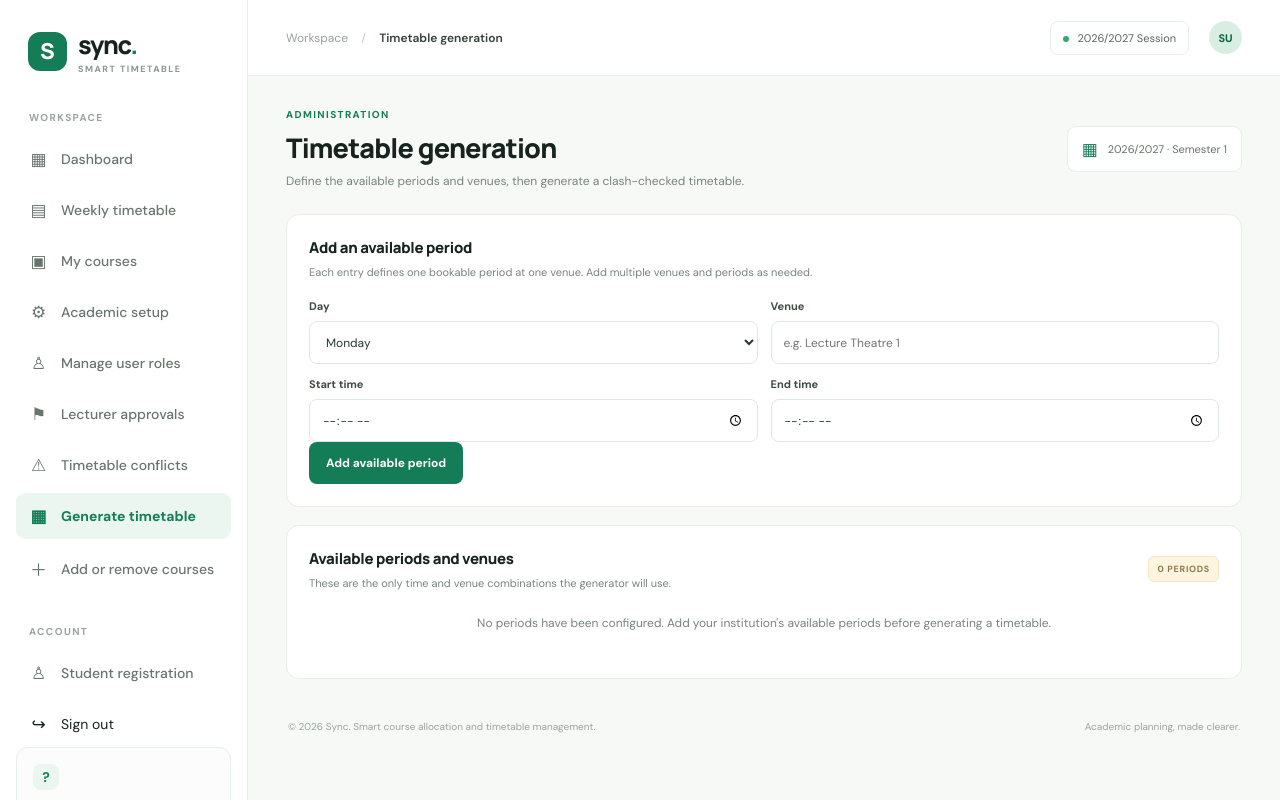
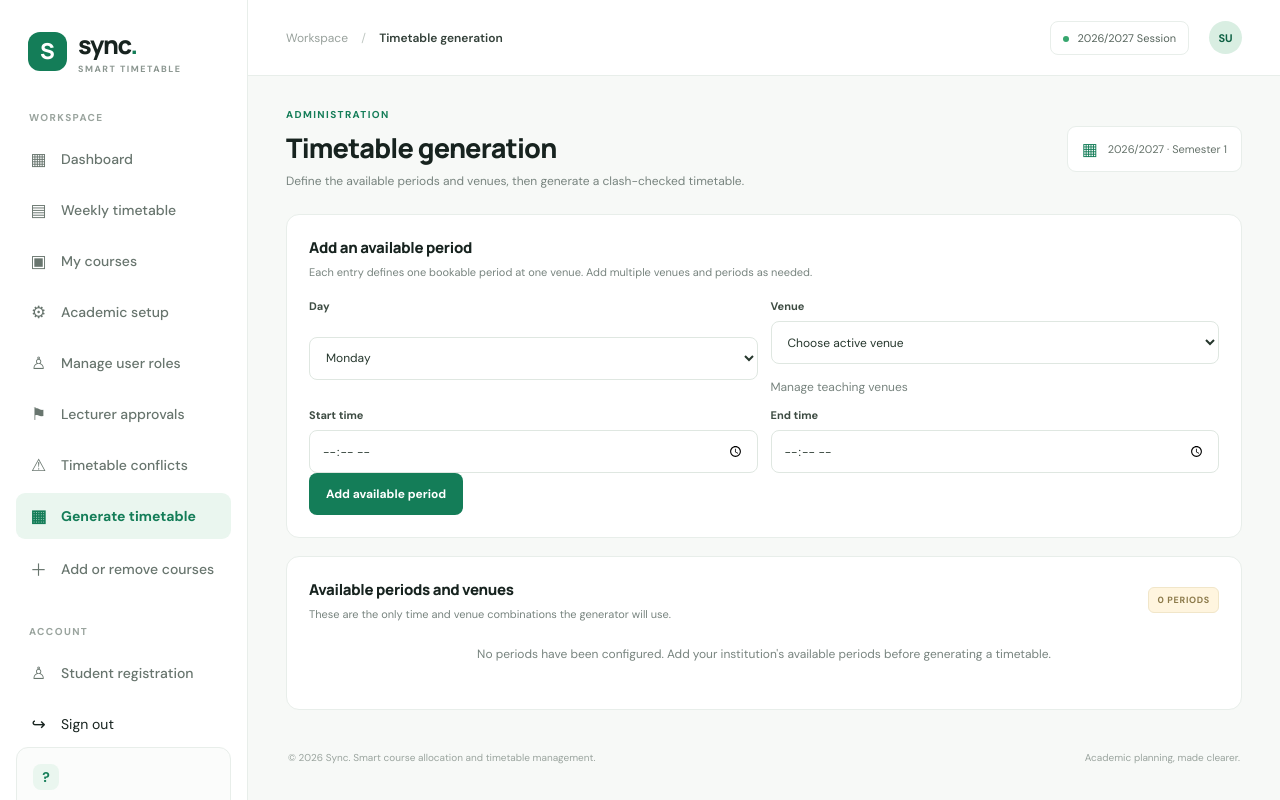
Before and after one commit to mediikon-tech/SYNC---project, a PHP site: page /admin_timetable.php in a window 1280 px wide. Run offline with PHP 8.4, Linux system fonts and the light colour scheme; the visitor is signed in with stand-in values (Sample User, id 1); tables that the repository leaves empty hold one stand-in row (values such as "Sample post").

Commit message:
Allow administrators to edit timetable availability periods and choose managed venues

```diff
--- a/admin_timetable.php
+++ b/admin_timetable.php
@@ -21,6 +21,7 @@ $days = ['Monday', 'Tuesday', 'Wednesday', 'Thursday', 'Friday', 'Saturday', 'Su
 $error = '';
 $success = '';
 $generationSummary = null;
+$venueOptions = $pdo->query('SELECT name FROM venues WHERE is_active = 1 ORDER BY name')->fetchAll(PDO::FETCH_COLUMN);
 
 function sync_generator_time_valid(string $time): bool
 {
@@ -39,8 +40,8 @@ if ($_SERVER['REQUEST_METHOD'] === 'POST') {
 
         if (!in_array($day, $days, true) || !sync_generator_time_valid($start) ||
             !sync_generator_time_valid($end) || $end <= $start ||
-            $venue === '' || strlen($venue) > 120) {
-            $error = 'Enter a valid day, time range, and venue. The end time must be later than the start time.';
+            !in_array($venue, $venueOptions, true)) {
+            $error = 'Choose an active venue and a valid day and time range. The end time must be later than the start time.';
         } else {
             try {
                 $insert = $pdo->prepare(
@@ -65,6 +66,29 @@ if ($_SERVER['REQUEST_METHOD'] === 'POST') {
                     error_log('Sync availability insert failed: ' . $exception->getMessage());
                     $error = 'The availability slot could not be saved.';
                 }
+            }
+        }
+    } elseif ($action === 'update_slot') {
+        $slotId = filter_var($_POST['slot_id'] ?? null, FILTER_VALIDATE_INT);
+        $day = (string) ($_POST['day_of_week'] ?? '');
+        $start = (string) ($_POST['start_time'] ?? '');
+        $end = (string) ($_POST['end_time'] ?? '');
+        $venue = trim((string) ($_POST['venue'] ?? ''));
+        if (!$slotId || !in_array($day, $days, true) || !sync_generator_time_valid($start) ||
+            !sync_generator_time_valid($end) || $end <= $start || !in_array($venue, $venueOptions, true)) {
+            $error = 'Choose a valid day, time range, and active venue for this period.';
+        } else {
+            try {
+                $update = $pdo->prepare(
+                    'UPDATE timetable_availability SET day_of_week=?, start_time=?, end_time=?, venue=?
+                     WHERE id=? AND academic_session=? AND semester=?'
+                );
+                $update->execute([$day,$start,$end,$venue,$slotId,$session,$semester]);
+                $success = $update->rowCount() ? 'Available period updated.' : 'No changes were made, or that period was not found.';
+            } catch (PDOException $exception) {
+                $error = $exception->getCode() === '23000'
+                    ? 'That exact day, time, and venue combination already exists.'
+                    : 'The available period could not be updated.';
             }
         }
     } elseif ($action === 'delete_slot') {
@@ -329,7 +353,7 @@ require __DIR__ . '/includes/header.php';
     <input type="hidden" name="action" value="add_slot">
     <div class="form-grid">
       <div class="field-group"><label for="day_of_week">Day</label><select id="day_of_week" name="day_of_week" required><?php foreach ($days as $day): ?><option value="<?= e($day) ?>"><?= e($day) ?></option><?php endforeach; ?></select></div>
-      <div class="field-group"><label for="venue">Venue</label><input id="venue" name="venue" maxlength="120" placeholder="e.g. Lecture Theatre 1" required></div>
+      <div class="field-group"><label for="venue">Venue</label><select id="venue" name="venue" required><option value="">Choose active venue</option><?php foreach ($venueOptions as $venueOption): ?><option value="<?= e($venueOption) ?>"><?= e($venueOption) ?></option><?php endforeach; ?></select><small class="muted"><a href="admin_setup.php">Manage teaching venues</a></small></div>
       <div class="field-group"><label for="start_time">Start time</label><input id="start_time" name="start_time" type="time" required></div>
       <div class="field-group"><label for="end_time">End time</label><input id="end_time" name="end_time" type="time" required></div>
     </div>
@@ -343,12 +367,19 @@ require __DIR__ . '/includes/header.php';
     <div class="empty-state">No periods have been configured. Add your institution's available periods before generating a timetable.</div>
   <?php else: ?>
     <div class="table-scroll"><table class="data-table"><thead><tr><th>Day</th><th>Time</th><th>Venue</th><th>Action</th></tr></thead><tbody>
-      <?php foreach ($availability as $slot): ?><tr>
-        <td><?= e($slot['day_of_week']) ?></td>
-        <td><?= e(date('g:i A', strtotime($slot['start_time'])) . ' to ' . date('g:i A', strtotime($slot['end_time']))) ?></td>
-        <td><?= e($slot['venue']) ?></td>
-        <td><form method="post" action="admin_timetable.php" onsubmit="return confirm('Remove this available period?');"><input type="hidden" name="csrf_token" value="<?= e(csrf_token()) ?>"><input type="hidden" name="action" value="delete_slot"><input type="hidden" name="slot_id" value="<?= (int) $slot['id'] ?>"><button class="small-action remove-course" type="submit">Remove</button></form></td>
-      </tr><?php endforeach; ?>
+      <?php foreach ($availability as $slot): ?><tr><td colspan="4">
+        <form method="post" action="admin_timetable.php" class="inline-edit-form">
+          <input type="hidden" name="csrf_token" value="<?= e(csrf_token()) ?>">
+          <input type="hidden" name="action" value="update_slot">
+          <input type="hidden" name="slot_id" value="<?= (int) $slot['id'] ?>">
+          <select name="day_of_week"><?php foreach ($days as $day): ?><option value="<?= e($day) ?>" <?= $slot['day_of_week'] === $day ? 'selected' : '' ?>><?= e($day) ?></option><?php endforeach; ?></select>
+          <input name="start_time" type="time" value="<?= e(substr($slot['start_time'],0,5)) ?>" required>
+          <input name="end_time" type="time" value="<?= e(substr($slot['end_time'],0,5)) ?>" required>
+          <select name="venue"><?php foreach ($venueOptions as $venueOption): ?><option value="<?= e($venueOption) ?>" <?= $slot['venue'] === $venueOption ? 'selected' : '' ?>><?= e($venueOption) ?></option><?php endforeach; ?></select>
+          <button class="small-action add-course" type="submit">Save</button>
+        </form>
+        <form method="post" action="admin_timetable.php" onsubmit="return confirm('Remove this available period?');"><input type="hidden" name="csrf_token" value="<?= e(csrf_token()) ?>"><input type="hidden" name="action" value="delete_slot"><input type="hidden" name="slot_id" value="<?= (int) $slot['id'] ?>"><button class="small-action remove-course" type="submit">Remove period</button></form>
+      </td></tr><?php endforeach; ?>
     </tbody></table></div>
     <div class="schedule-submit-row">
       <p class="muted"><?= $scheduledCount ?> existing scheduled class(es) will be kept. Courses without an approved lecturer remain available for representative scheduling.</p>
```
